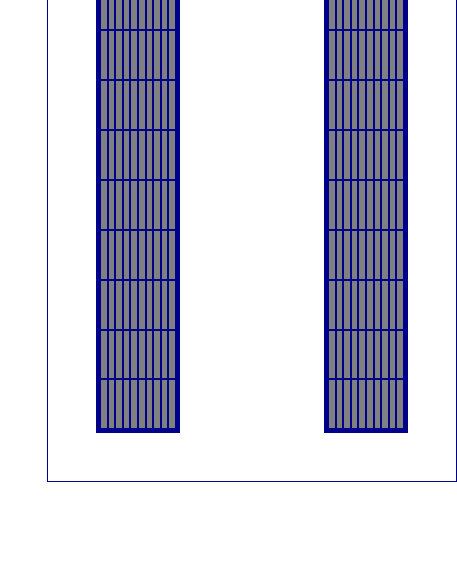
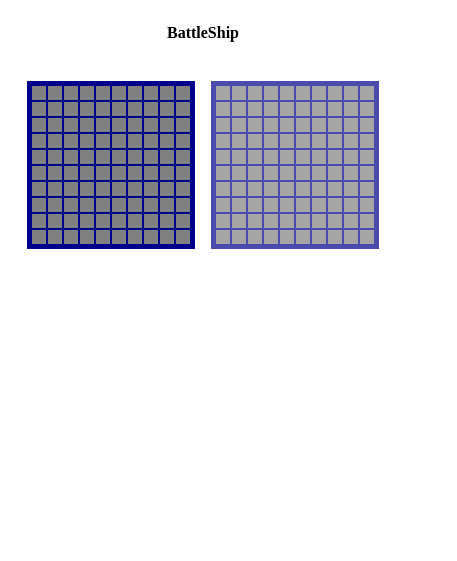
Before and after one commit to enzoperce35/battleship, a website built with webpack: page dist/index.html in a window 390 px wide. Shown: the part 299-860 px from the top of the page, 457 px wide, since content can reach past the window. Built offline with Linux system fonts and the light colour scheme.

Commit message:
added style

```diff
--- a/src/dom/dynamic_view.js
+++ b/src/dom/dynamic_view.js
@@ -3,7 +3,10 @@
 
 export const dynamicView = (() => {
   PubSub.subscribe('new_turn', (_, game) => {
-    new ViewUpdate(game).updateMain();
+    const update = new ViewUpdate(game);
+
+    update.updateMain();
+    update.highlightReceiver();
   });
 
   PubSub.subscribe('game_over', (_, game) => {
--- a/src/dom/view_updater.js
+++ b/src/dom/view_updater.js
@@ -19,6 +19,18 @@
     this.main.appendChild(this.display.gameBoard(p1, 1));
   }
 
+  highlightReceiver() {
+    const receiverBoard = (() => {
+      if (this.game.receiver === this.game.player1) {
+        return 'p1-board';
+      }
+
+      return 'p2-board';
+    })();
+
+    document.getElementById(receiverBoard).style.opacity = 1;
+  }
+
   updateDisplay() {
     this.view.appendChild(this.display.gameResult(this.game));
   }
--- a/src/index.css
+++ b/src/index.css
@@ -1,29 +1,27 @@
 #container {
   height: 100vh;
   width: 100vw;
-  padding: 20vh 10vw;
+  display: flex;
   align-items: center;
   justify-content: center;
-  box-sizing: border-box;
 }
 
 #main {
-  height: 100%;
-  width: 100%;
-  padding: 3em;
+  height: fit-content;
+  width: fit-content;
+  padding: 3rem;
   border: 1px solid darkblue;
   display: grid;
   grid-template-columns: 3fr 2fr 3fr;
 }
 
 .boards {
-  height: 100%;
-  width: 100%;
-  box-sizing: border-box;
+  width: fit-content;
+  height: fit-content;
   border: 4px solid darkblue;
   display: grid;
-  grid-template-columns: repeat(10, auto);
-  grid-template-rows: repeat(10, auto);
+  grid-template-columns: repeat(10, 3.2rem);
+  grid-template-rows: repeat(10, 3.2rem);
 }
 
 #game-display {
@@ -32,9 +30,66 @@
 }
 
 #game-title, #game-over {
+  font-size: 2vw;
+  text-align: center;
+}
+
+#game-over {
+  font-size: 1vw;
   text-align: center;
 }
 
 .squares {
   border: 1px solid darkblue;
 }
+
+.boards {
+  opacity: .70;
+}
+
+/* For Smaller screen sizes */
+
+@media screen and (max-width: 1300px) {
+  #main {
+    padding: unset;
+  }
+
+  #game-title {
+    font-size: 1em;
+  }
+
+  #game-over {
+    font-size: 0.5em;
+  }
+
+  .boards {
+    grid-template-columns: repeat(10, 1.5rem);
+    grid-template-rows: repeat(10, 1.5rem);
+  }
+}
+
+@media screen and (max-width: 650px) {
+  #main {
+    grid-template-columns: none;
+    grid-template-rows: 2fr 5fr;
+    border: unset;
+  }
+
+  .boards {
+    grid-template-columns: repeat(10, 1rem);
+    grid-template-rows: repeat(10, 1rem);
+  }
+
+  #p1-board {
+    margin-left: 2vw;
+  }
+
+  #p2-board {
+    margin-right: 2vw;
+  }
+
+  #game-display {
+    grid-row: 1/2;
+    grid-column: 1/3;
+  }
+}
--- a/test/dom/view_updater.test.js
+++ b/test/dom/view_updater.test.js
@@ -39,6 +39,20 @@
     });
   });
 
+  describe('highlightReceiver', () => {
+    document.body.append(createEl('p1-board'), createEl('p2-board'));
+
+    it('highlights the receiver board', () => {
+      update.highlightReceiver();
+
+      const attackerBoard = document.getElementById('p1-board');
+      const receiverBoard = document.getElementById('p2-board');
+
+      expect(Number(attackerBoard.style.opacity)).not.toEqual(1);
+      expect(Number(receiverBoard.style.opacity)).toEqual(1);
+    });
+  });
+
   describe('updateDisplay', () => {
     test('update view', () => {
       const spy = jest.spyOn(update.view, 'appendChild');
```
Also changed, not shown: dist/main.js.
